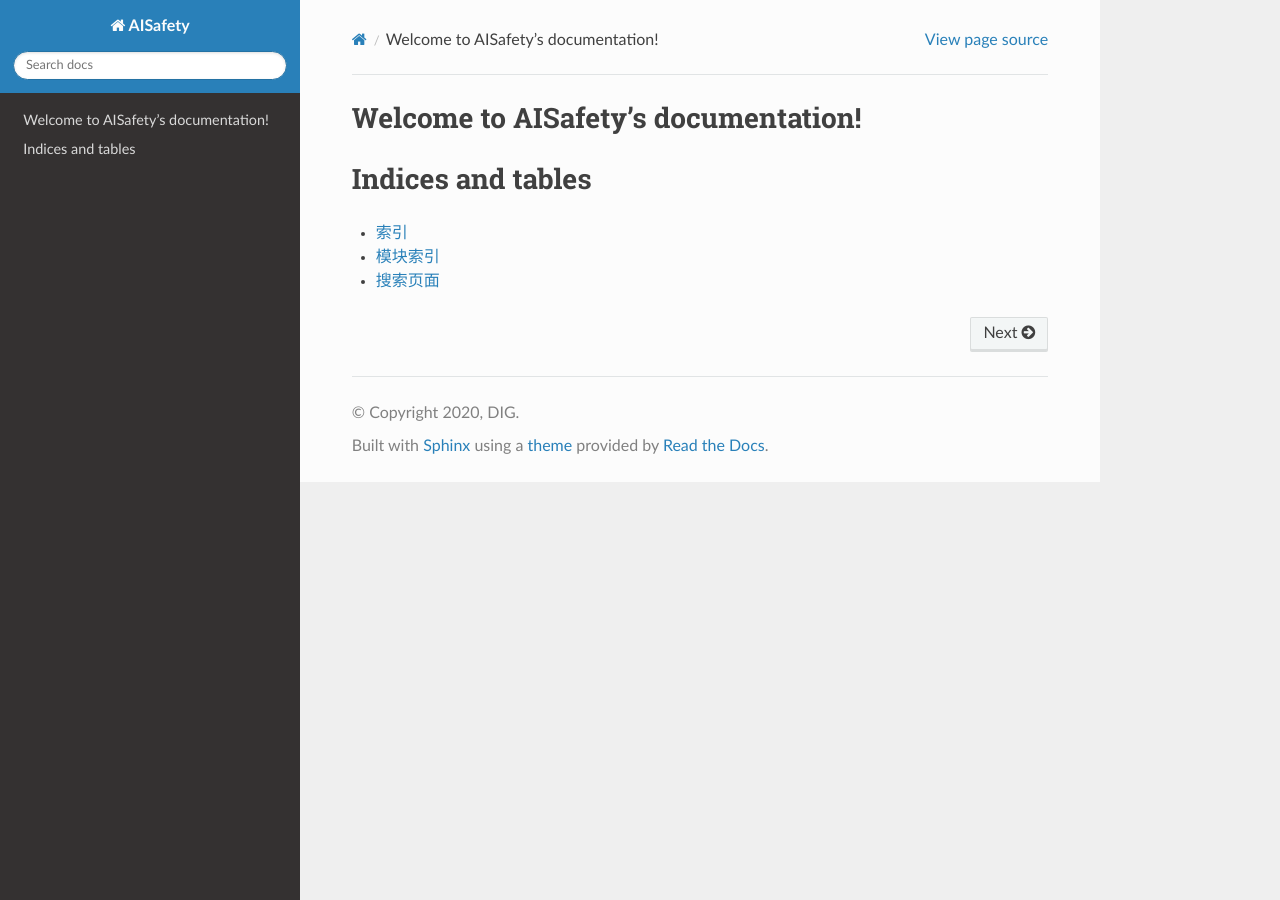
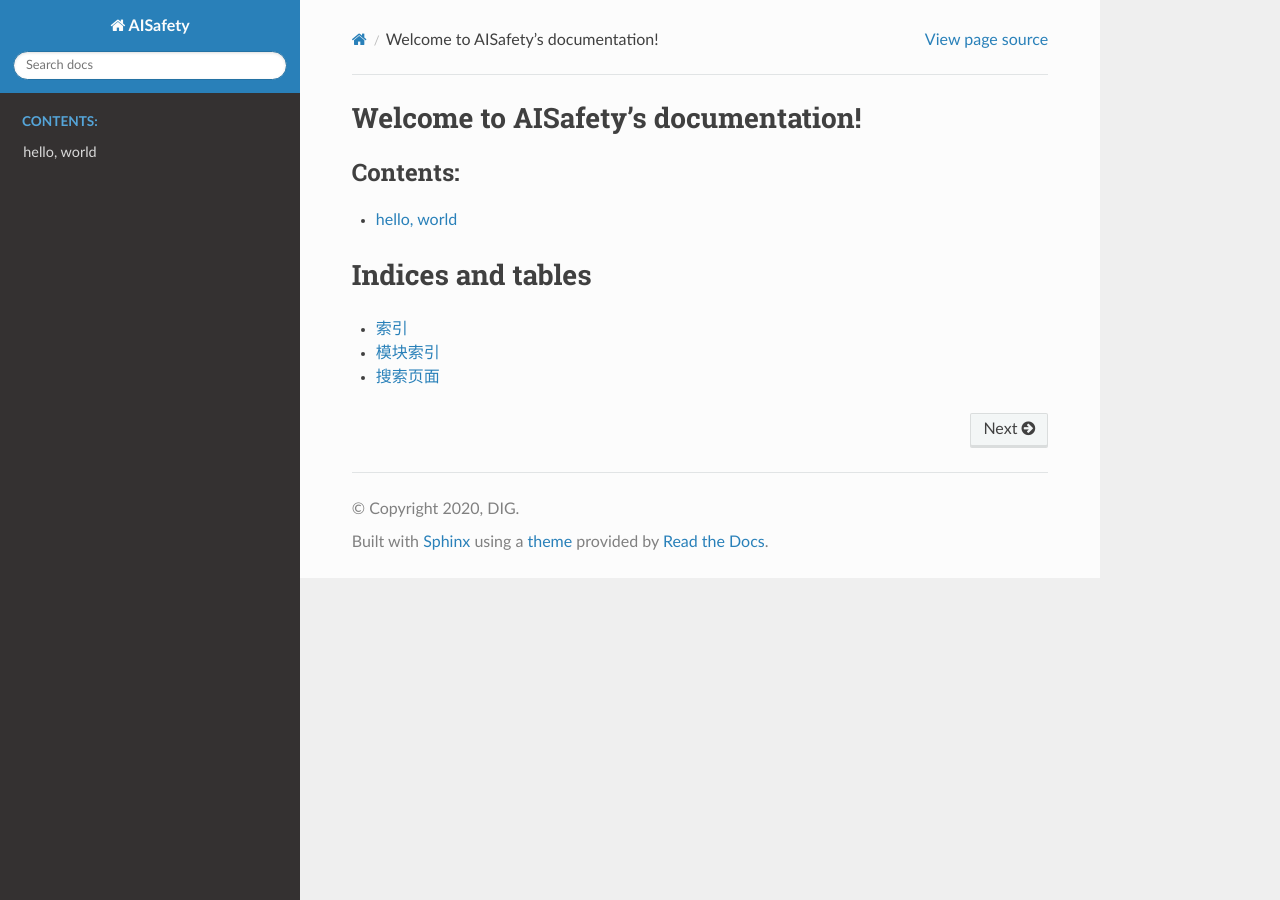
Before and after one commit to ZaoZhe6666/ReadTheDocs, a Sphinx documentation site: the page built from AISafety/source/index.rst, in a window 1280 px wide. Built offline with Sphinx 7.4.7 and the Read the Docs theme 2.0.0, drawn with Linux system fonts in a browser that asks for light colours.

Commit message:
2020_0925_1630

```diff
--- a/AISafety/source/conf.py
+++ b/AISafety/source/conf.py
@@ -34,7 +34,7 @@
 ]
 
 # Add any paths that contain templates here, relative to this directory.
-templates_path = ['_templates']
+# templates_path = ['_templates']
 
 # The language for content autogenerated by Sphinx. Refer to documentation
 # for a list of supported languages.
@@ -61,4 +61,6 @@
 # Add any paths that contain custom static files (such as style sheets) here,
 # relative to this directory. They are copied after the builtin static files,
 # so a file named "default.css" will overwrite the builtin "default.css".
-html_static_path = ['_static']
+# html_static_path = ['_static']
+
+master_doc = 'index'
--- a/AISafety/source/hello.rst
+++ b/AISafety/source/hello.rst
@@ -1 +1,2 @@
-hello, world`
+hello, world
+=====================
```
Also changed, not shown: 2 other files.
